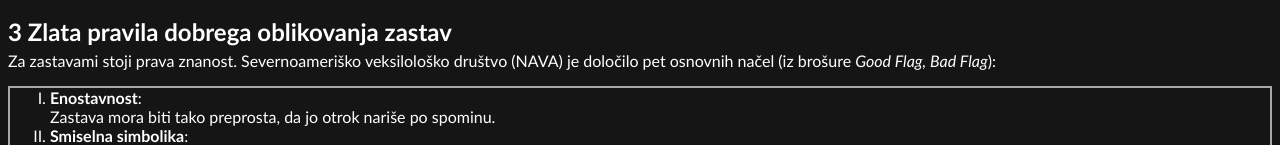
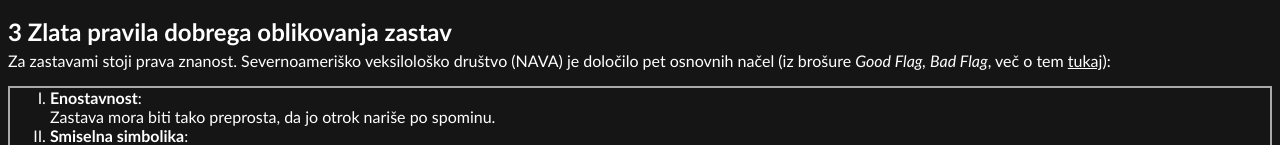
Before and after one commit to itmothy/moja-spletna-stran, a plain HTML site: page index.html in a window 1280 px wide. Shown: the part 411-556 px from the top of the page. Drawn offline with Linux system fonts and the light colour scheme.

Commit message:
added link to the NAVA website

```diff
--- a/index.html
+++ b/index.html
@@ -22,7 +22,7 @@
     <p><b>Zbiranje in prepoznavanje: </b>Zbirajo zastave, našitke ali pa se preizkušajo v hitrem prepoznavanju zastav na spletnih kvizih.</p>
 
     <h2>3 Zlata pravila dobrega oblikovanja zastav</h2>
-    <p>Za zastavami stoji prava znanost. Severnoameriško veksilološko društvo (NAVA) je določilo pet osnovnih načel (iz brošure <i>Good Flag, Bad Flag</i>):</p>
+    <p>Za zastavami stoji prava znanost. Severnoameriško veksilološko društvo (NAVA) je določilo pet osnovnih načel (iz brošure <i>Good Flag, Bad Flag</i>, več o tem <a href="https://www.nava.org/" target="_blank">tukaj</a>):</p>
     <ol type="I">
         <li>
             <b>Enostavnost</b>:<br>
```
